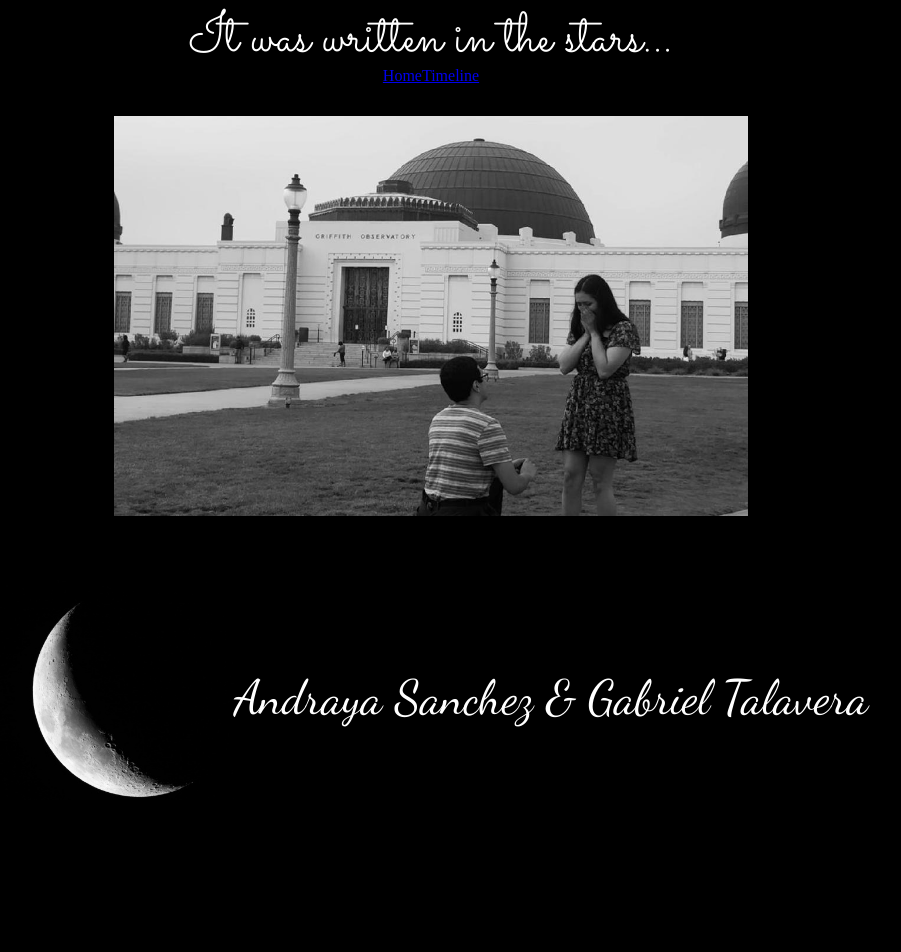
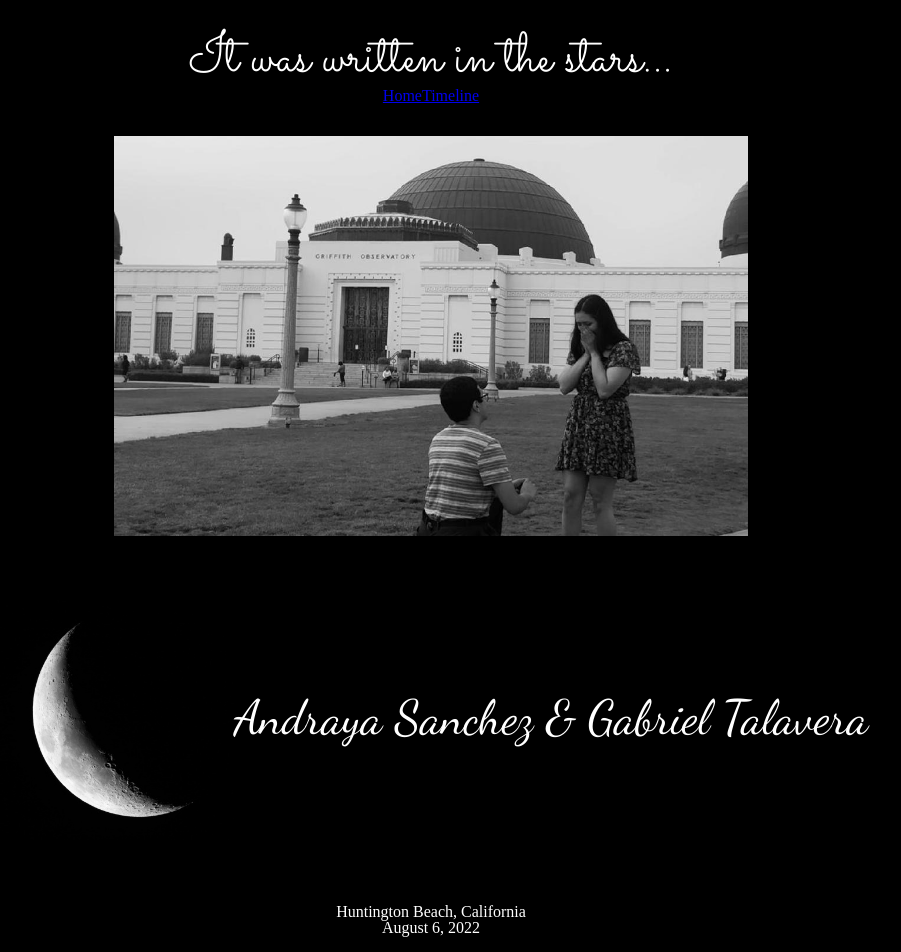
Before and after one commit to gabrieltal/andraya, a React (Create React App) app: page / in a window 1280 px wide. Shown: the top 952 px of the page, without its empty margins (209-1110 px from the left). Before the commit the page ends 800 px from the top, so only its background shows below. Built offline with nearby package versions, Linux system fonts and the light colour scheme.

Commit message:
more great cleanup

```diff
--- a/src/App.js
+++ b/src/App.js
@@ -1,6 +1,5 @@
 import Main from './components/Main';
 import Timeline from './components/Timeline';
-
 import {
   BrowserRouter,
   Routes,
--- a/src/assets/stylesheets/app.css
+++ b/src/assets/stylesheets/app.css
@@ -19,7 +19,6 @@ main {
 }
 
 code { font-family: source-code-pro, Menlo, Monaco, Consolas, 'Courier New', monospace; }
-#root { height: 100vh; overflow-y: auto; }
 
 /* Header */
 header { padding-top: .75rem; }
--- a/src/components/Main.js
+++ b/src/components/Main.js
@@ -1,29 +1,25 @@
 import React, { Component } from 'react';
 import moonImage from '../assets/images/moon-image.jpeg';
 import engagementImage from '../assets/images/engagement.jpeg';
-import { Link } from "react-router-dom";
+import Nav from './Nav';
+
 export default class Main extends Component {
   render() {
     return (
-      <div className="main mb-5">
-        <nav className="text-center mt-3">
-          <h2>It was written in the stars...</h2>
-
-          <Link to="/">Home</Link>
-          <Link to="/timeline">Timeline</Link>
-        </nav>
+      <div>
+        <Nav />
         <main>
           <img src={engagementImage} height="400rem" className="my-5"/>
           <div className="d-flex align-items-center my-5">
             <img src={moonImage} height="240rem" alt="moon"/>
             <h1 className="mb-1">Andraya Sanchez & Gabriel Talavera</h1>
           </div>
+          <p className="text-center my-5">
+            Huntington Beach, California
+            <br/>
+            August 6, 2022
+          </p>
         </main>
-        <p className="my-5">
-          Huntington Beach, California
-          <br/>
-          August 6, 2022
-        </p>
       </div>
     );
   }
--- /dev/null
+++ b/src/components/Nav.js
@@ -0,0 +1,14 @@
+import React, { Component } from 'react';
+import { Link } from "react-router-dom";
+
+export default class Nav extends Component {
+  render() {
+    return (
+      <nav className="text-center mt-5">
+        <h2>It was written in the stars...</h2>
+        <Link to="/">Home</Link>
+        <Link to="/timeline">Timeline</Link>
+      </nav>
+    )
+  }
+}
--- a/src/index.js
+++ b/src/index.js
@@ -1,26 +1,17 @@
 import React from 'react';
 import ReactDOM from 'react-dom';
+
 import './assets/stylesheets/reset.css';
 import './assets/stylesheets/app.css';
 import './assets/stylesheets/stars.css';
-import Main from './components/Main';
-import Timeline from './components/Timeline';
 
 import reportWebVitals from './library/reportWebVitals';
-import {
-  BrowserRouter,
-  Routes,
-  Route,
-} from "react-router-dom";
+
+import App from './App';
 
 ReactDOM.render(
   <React.StrictMode>
-    <BrowserRouter>
-      <Routes>
-        <Route path="/" element={<Main />} />
-        <Route path="timeline" element={<Timeline />} />
-      </Routes>
-    </BrowserRouter>
+    <App />
   </React.StrictMode>,
   document.getElementById('root')
 );
```
